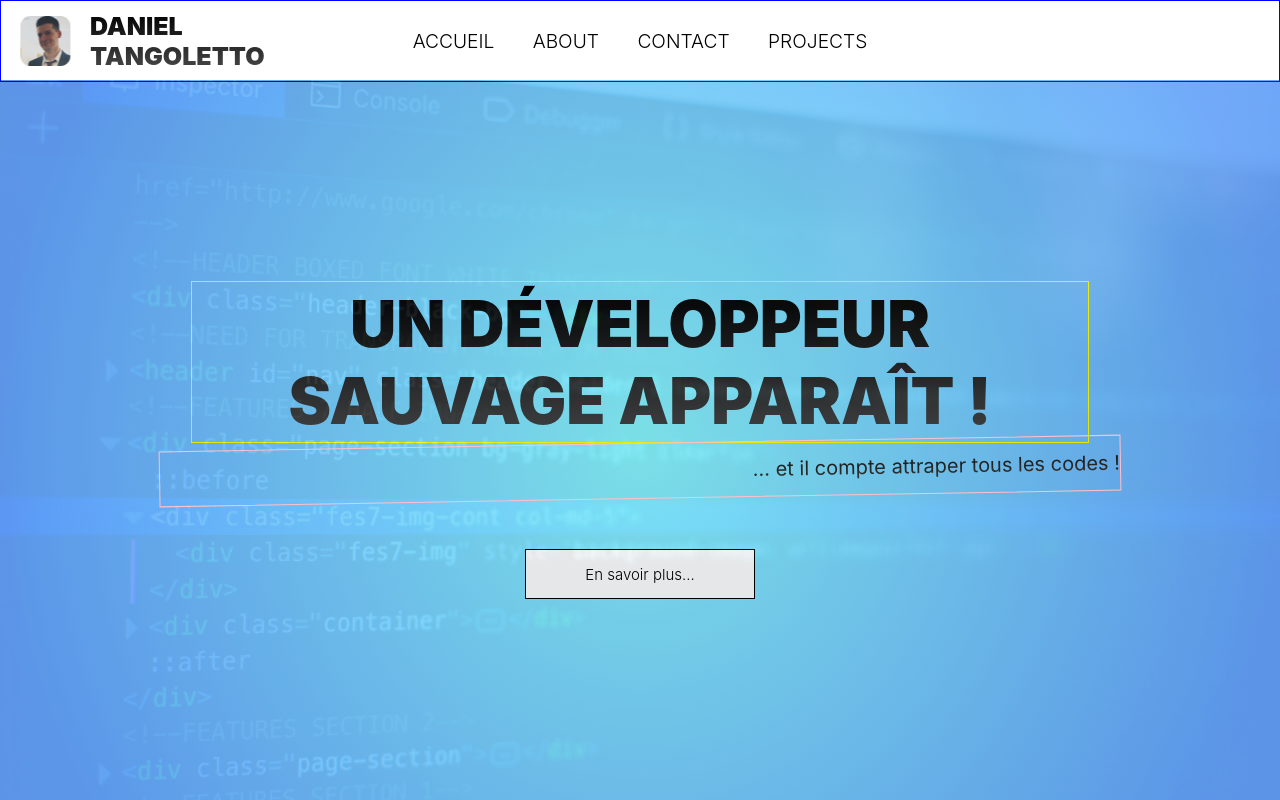
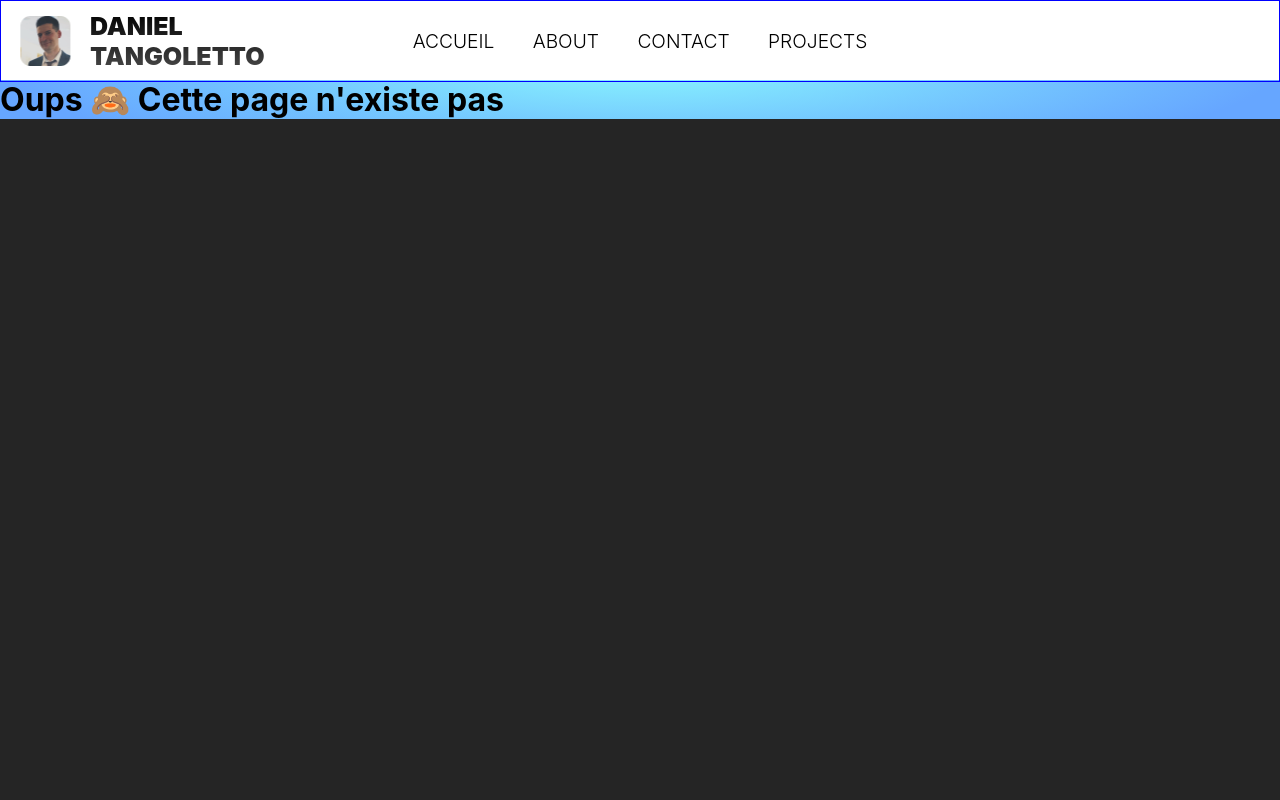
Before and after one commit to DanielTangoletto/portfolio_react, a React (Create React App) app: page / in a window 1280 px wide. Built offline with nearby package versions, Linux system fonts and the light colour scheme; a web font is replaced by a local one.

Commit message:
test routes

```diff
--- a/package.json
+++ b/package.json
@@ -1,4 +1,4 @@
-{
+{ "homepage": "https://DanielTangoletto.github.io/portfolio_react",
   "name": "react_app",
   "version": "0.1.0",
   "private": true,
@@ -17,7 +17,9 @@
     "start": "react-scripts start",
     "build": "react-scripts build",
     "test": "react-scripts test",
-    "eject": "react-scripts eject"
+    "eject": "react-scripts eject",
+    "predeploy": "npm run build",
+    "deploy": "gh-pages -d build"
   },
   "eslintConfig": {
     "extends": [
--- a/src/App.js
+++ b/src/App.js
@@ -13,7 +13,7 @@ function App() {
     <div className="App">
       <Header />
       <Routes>
-        <Route path="/" element={<Home />} />
+        <Route path="/portfolio_react" element={<Home />} />
         <Route path="/about" element={<About />} />
         <Route path="/contact" element={<Contact />} />
         <Route path="/projects" element={<Projects />} />
```
